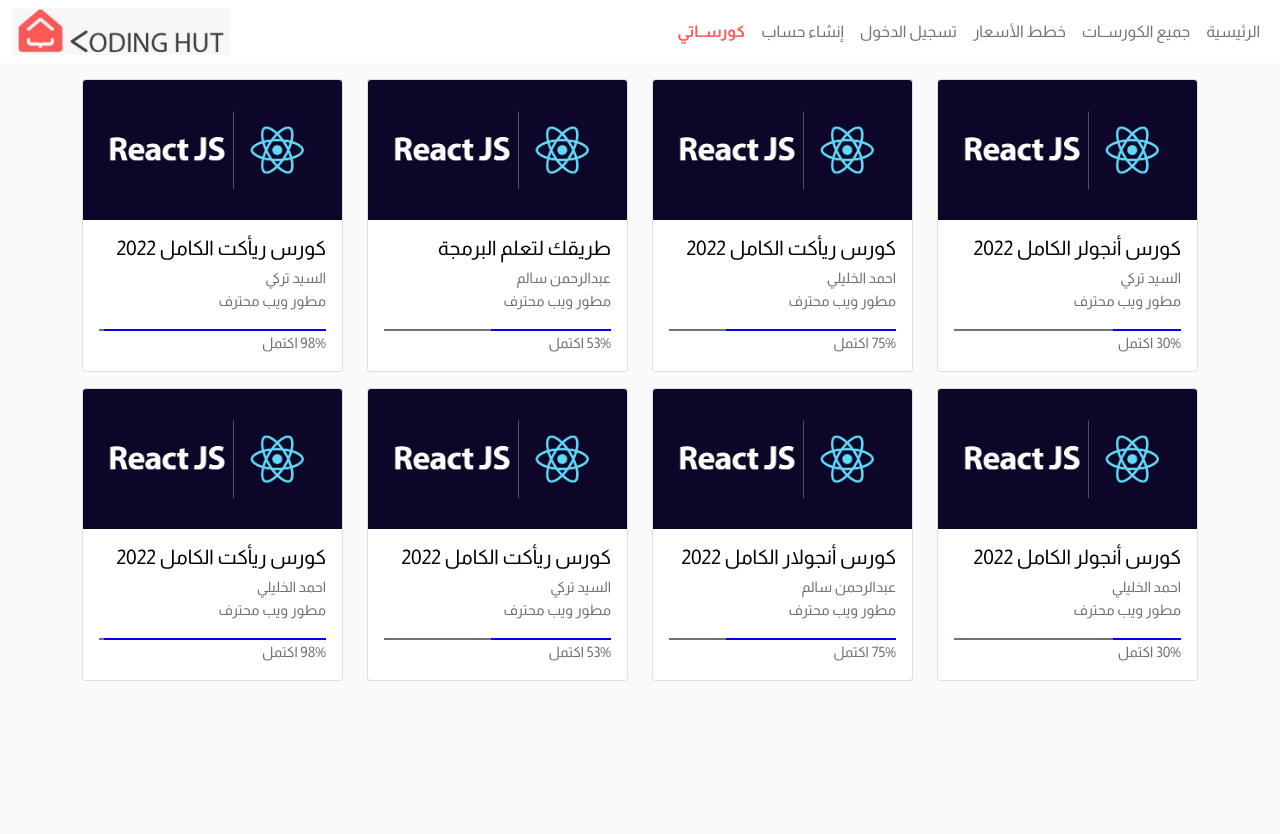
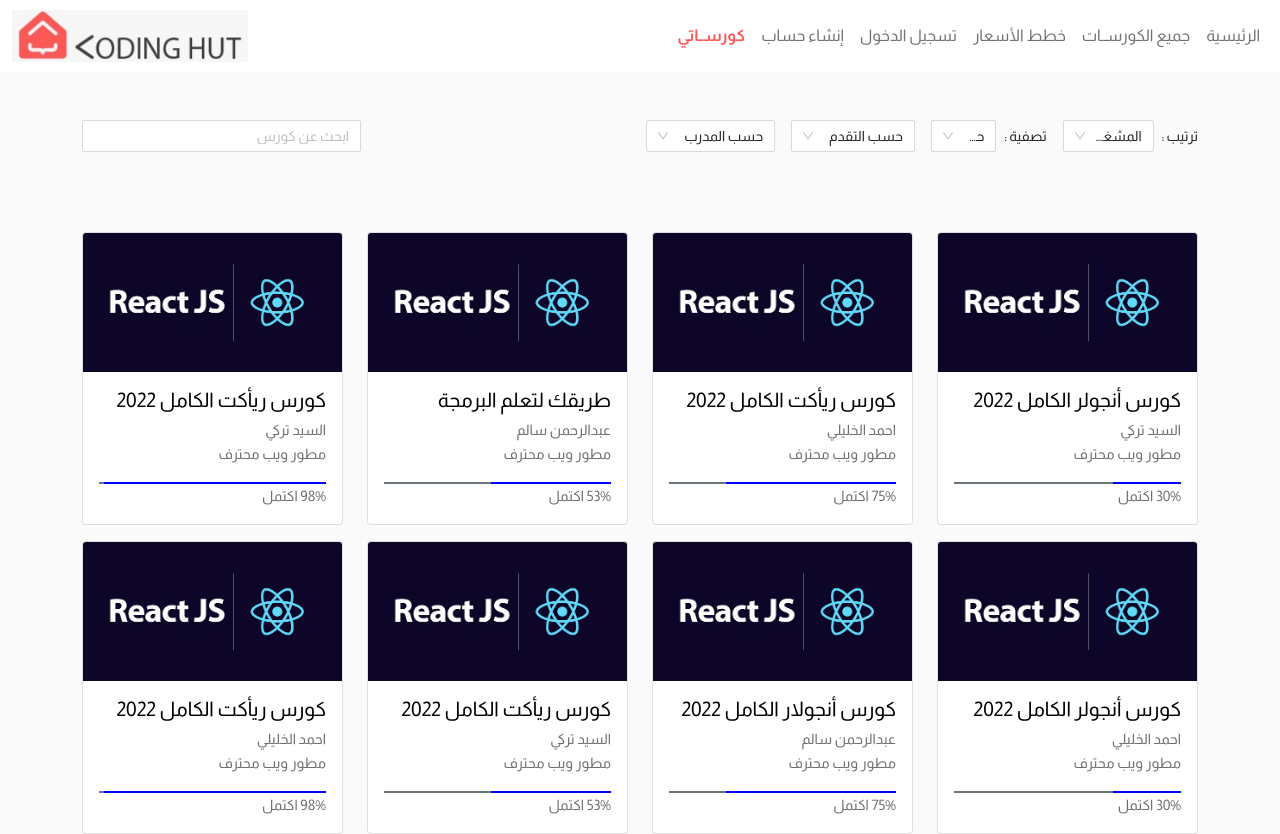
Before and after one commit to AbdelRahmanSalem007/final-project-courses, a React (Create React App) app: page /my-learning in a window 1280 px wide. Before the commit the page ends 800 px from the top, so only its background shows below. Built offline with nearby package versions, Linux system fonts and the light colour scheme.

Commit message:
adding filters and search, cleanup

```diff
--- a/src/App.js
+++ b/src/App.js
@@ -1,5 +1,3 @@
-import "antd/dist/antd.css";
-import { Routes, Route } from "react-router-dom";
 import LoginPage from "./views/LoginPage";
 import RegisterPage from "./views/RegisterPage";
 import PricingPage from "./views/PricingPage";
@@ -10,7 +8,11 @@
 import MyLearningPage from "./views/MyLearningPage";
 import CoursesLessons from "./components/Courses-Lessons/CoursesLesson";
 import StudentSetting from "./components/Student/StudentSettings";
+import ForgetPassword from "./components/registeration/ForgetPassword";
+import CourseDetails from "./components/courses/CourseDetails";
 
+import { Routes, Route } from "react-router-dom";
+import "antd/dist/antd.css";
 import "./App.scss";
 
 function App() {
@@ -22,11 +24,12 @@
           <Route path="/" element={<Home />} />
           <Route path="pricing" element={<PricingPage />} />
           <Route path="courses" element={<CoursesPage />} />
-          {/* <Route path="courses/:id" element={<CourseDetails />} /> */}
+          <Route path="courses/:id" element={<CourseDetails />} />
           <Route path="my-learning" element={<MyLearningPage />} />
           <Route path="profile" element={<Profile />} />
           <Route path="login" element={<LoginPage />} />
           <Route path="register" element={<RegisterPage />} />
+          <Route path="reset-password" element={<ForgetPassword />} />
           <Route path="course-lessons" element={<CoursesLessons />} />
           <Route path="student-settings" element={<StudentSetting />} />
         </Routes>
--- a/src/components/courses/Courses.js
+++ b/src/components/courses/Courses.js
@@ -2,12 +2,17 @@
 import Course from "./Course";
 import coursesData from "./coursesData";
 import "./courses.scss";
+import { Form, Input } from "antd";
 
 const Courses = () => {
   return (
     <section className="courses">
       <div className="container">
         <div className="row">
+          <Form className="py-5 d-flex flex-column justify-content-center align-items-center">
+            <h2>ابحث في جميع الكورسات</h2>
+            <Input placeholder="ابحث عن كورس" className="shadow-none w-50" />
+          </Form>
           {coursesData.map((course) => (
             <Course course={course} key={course.id} />
           ))}
--- a/src/components/myLearning/MyLearning.js
+++ b/src/components/myLearning/MyLearning.js
@@ -1,32 +1,53 @@
 import MyLearningData from "./myLearning-data";
 import { Link } from "react-router-dom";
 import { Card } from "react-bootstrap";
-// import StarIcon from "../../assets/icons/Star";
+import { Form, Input, Select } from "antd";
 import "./MyLearning.scss";
 
-// const Content = () => {
-//   const customIcons = [
-//     {
-//       icon: <StarIcon />,
-//     },
-//     {
-//       icon: <StarIcon />,
-//     },
-//     {
-//       icon: <StarIcon />,
-//     },
-//     {
-//       icon: <StarIcon />,
-//     },
-//     {
-//       icon: <StarIcon />,
-//     },
-//   ];
+const { Option } = Select;
 
 const MyLearning = () => {
   return (
     <section className="my-learning">
       <div className="container">
+        <Form className="py-5">
+          <div className="d-flex">
+            <div className="w-50 d-flex">
+              <Form.Item label="ترتيب" className="me-3 mb-3 shadow-none">
+                <Select defaultValue="latest" className="me-2">
+                  <Option value="latest">المشغلة مؤخرا</Option>
+                  <Option value="date">تاريخ الاضافة</Option>
+                </Select>
+              </Form.Item>
+
+              <Form.Item label="تصفية" className="me-3 mb-3">
+                <Select defaultValue="category" className="me-2 shadow-none">
+                  <Option value="category">حسب الفئة</Option>
+                  <Option value="date">تاريخ الاضافة</Option>
+                </Select>
+              </Form.Item>
+
+              <Form.Item className="me-3 mb-3">
+                <Select defaultValue="progress" className="me-2 shadow-none">
+                  <Option value="progress">حسب التقدم</Option>
+                  <Option value="date">تاريخ الاضافة</Option>
+                </Select>
+              </Form.Item>
+
+              <Form.Item className="me-3 mb-3">
+                <Select defaultValue="instructor" className="me-2 shadow-none">
+                  <Option value="instructor">حسب المدرب</Option>
+                  <Option value="date">تاريخ الاضافة</Option>
+                </Select>
+              </Form.Item>
+            </div>
+            <div className="w-50 d-flex justify-content-end">
+              <Form.Item className="mb-3 w-50">
+                <Input placeholder="ابحث عن كورس" className="shadow-none" />
+              </Form.Item>
+            </div>
+          </div>
+        </Form>
         <div className="row justify-content-between my-learning__courses">
           {MyLearningData.map((course, index) => (
             <div
--- /dev/null
+++ b/src/components/registeration/ForgetPassword.js
@@ -0,0 +1,38 @@
+import { Button, Form } from "react-bootstrap";
+import "./registeration.scss";
+
+const ForgetPassword = () => {
+  return (
+    <div className="container">
+      <section className="login-page row">
+        <Form className="col-md-8 col-lg-4 mx-auto mt-4 pb-2 px-4">
+          <h2 className="login-title py-4">تعيين كلمة مرور جديدة</h2>
+
+          <Form.Group className="mb-3" controlId="formBasicPassword">
+            <Form.Label>كلمة المرور الجديدة</Form.Label>
+            <Form.Control
+              type="password"
+              placeholder="كلمة المرور الجديدة"
+              required
+            />
+          </Form.Group>
+
+          <Form.Group className="mb-3" controlId="formBasicConfPassword">
+            <Form.Label>تأكيد كلمة المرور</Form.Label>
+            <Form.Control
+              type="password"
+              placeholder="تأكيد كلمة المرور"
+              required
+            />
+          </Form.Group>
+
+          <Form.Group className="button py-3">
+            <Button className="w-100">تعيين كلمة المرور الجديدة</Button>
+          </Form.Group>
+        </Form>
+      </section>
+    </div>
+  );
+};
+
+export default ForgetPassword;
--- a/src/components/shared/Header.js
+++ b/src/components/shared/Header.js
@@ -6,16 +6,12 @@
 const Header = () => {
   return (
     <header className="header">
-      <Navbar bg="white" expand="lg">
-        <Container fluid className="flex-row-reverse">
-          <div className="logo-container text-end">
-            <NavLink to="/" className="text-center">
-              <figure className="mb-0 w-75 logo">
-                <img src={Logo} alt="Logo" className="w-100" />
-              </figure>
-            </NavLink>
-          </div>
-          <Navbar.Toggle aria-controls="navbarScroll" className="shadow-none" />
+      <Container fluid className="d-flex py-2">
+        <Navbar bg="white" expand="lg">
+          <Navbar.Toggle
+            aria-controls="navbarScroll"
+            className="shadow-none border-0"
+          />
           <Navbar.Collapse id="navbarScroll">
             <Nav
               className="me-auto my-2 my-lg-0"
@@ -42,8 +38,15 @@
               </NavLink>
             </Nav>
           </Navbar.Collapse>
-        </Container>
-      </Navbar>
+        </Navbar>
+        <div className="logo-container">
+          <NavLink to="/">
+            <figure className="mb-0 logo">
+              <img src={Logo} alt="Logo" className=" w-100" />
+            </figure>
+          </NavLink>
+        </div>
+      </Container>
     </header>
   );
 };
--- a/src/components/shared/header.scss
+++ b/src/components/shared/header.scss
@@ -1,5 +1,6 @@
 .header {
   background-color: #fff;
+  position: relative;
 }
 .header .navbar {
   width: 100%;
@@ -38,7 +39,18 @@
   max-height: fit-content !important;
 }
 @media (max-width: 768px) {
+  .logo {
+    margin-top: 0.8rem;
+  }
   .logo img {
-    width: 50% !important;
+    width: 80% !important;
   }
 }
+@media (min-width: 769px) {
+  .container-fluid {
+    align-items: center !important;
+  }
+  .logo img {
+    width: 100% !important;
+  }
+}
--- a/src/views/Home.js
+++ b/src/views/Home.js
@@ -5,17 +5,17 @@
     <div className="home">
       <div className="container">
         <div className="row justify-content-around">
-          <div className="info col-md-3">
+          <div className="info col-md-3 mb-3">
             <h2 className="h1 count">7,700+</h2>
             <span className="sepa my-3"></span>
             <p>درس</p>
           </div>
-          <div className="info col-md-3">
+          <div className="info col-md-3 mb-3">
             <h2 className="h1 count">777</h2>
             <span className="sepa my-3"></span>
             <p>ساعة</p>
           </div>
-          <div className="info col-md-3">
+          <div className="info col-md-3 mb-3">
             <h2 className="h1 count">35+</h2>
             <span className="sepa my-3"></span>
             <p>كورس</p>
```
